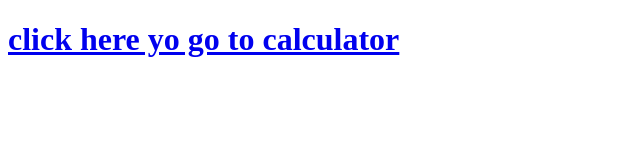
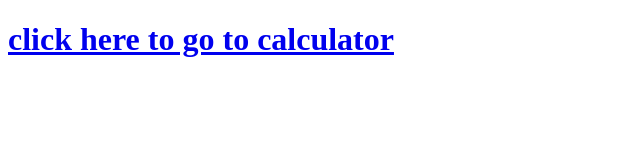
Before and after one commit to heikerj/redirect, a plain HTML site: page index.html in a window 1280 px wide. Shown: the whole page, without its empty margins (0-640 px from the left). Drawn offline with Linux system fonts and the light colour scheme.

Commit message:
Update index.html

```diff
--- a/index.html
+++ b/index.html
@@ -7,6 +7,6 @@
     <title>Static Template</title>
   </head>
   <body>
-    <a href="https://heikerj.github.io/calculator/#"><h1>click here yo go to calculator</h1></a>
+    <a href="https://heikerj.github.io/calculator/#"><h1>click here to go to calculator</h1></a>
   </body>
 </html>
```
